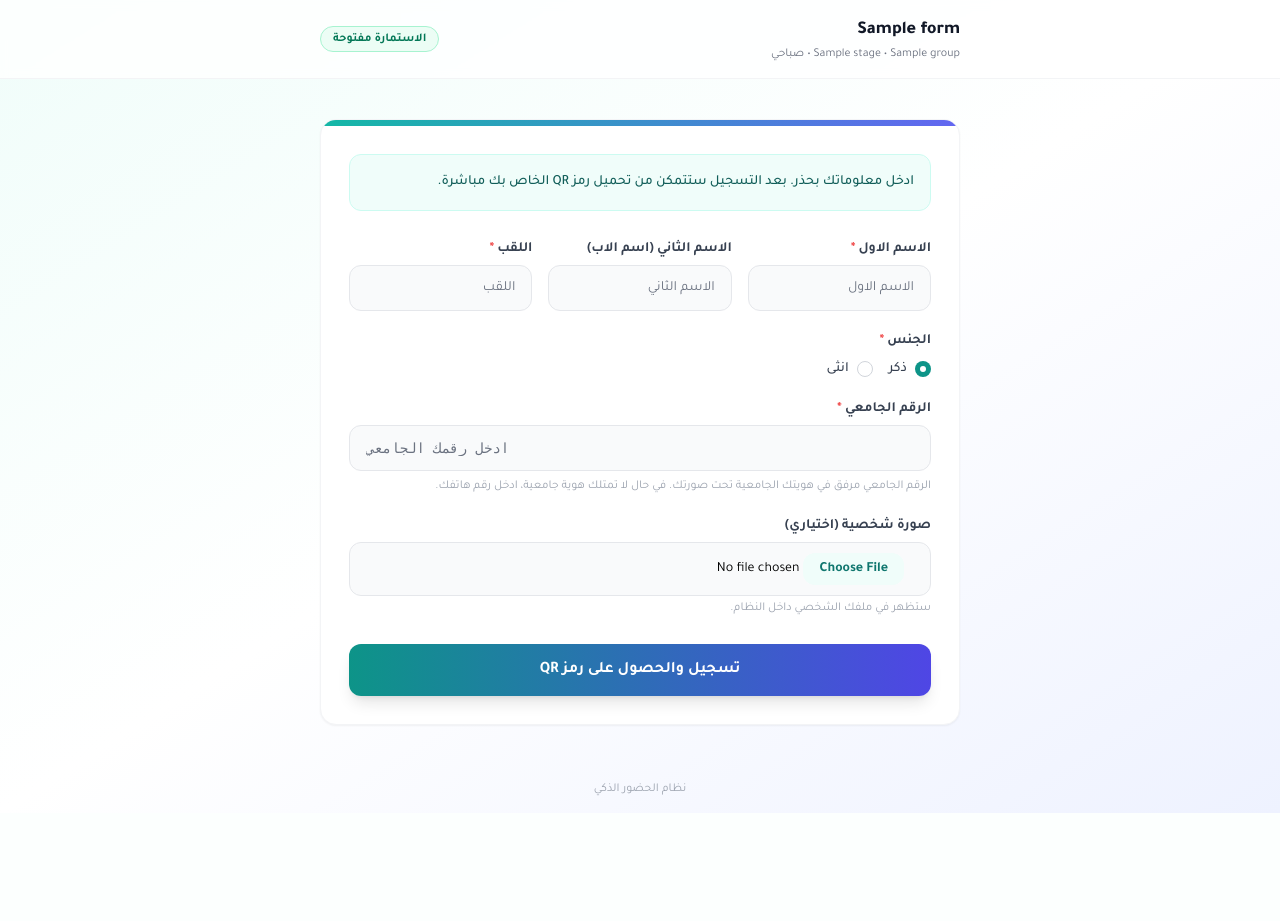
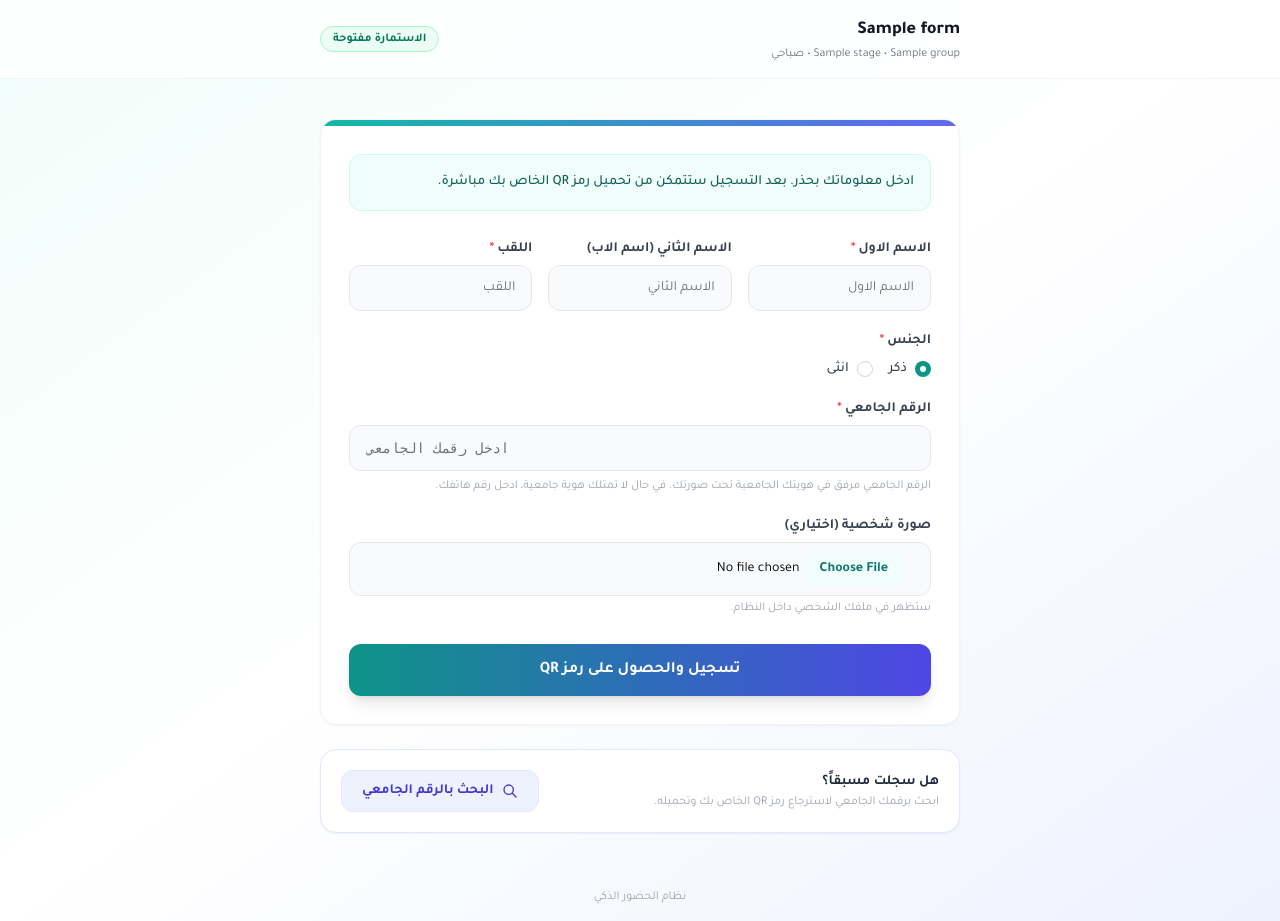
Before and after one commit to mustafaroot01/buxc, a Laravel app: a page that uses resources/views/app.blade.php in a window 1280 px wide. Before the commit the page ends 813 px from the top, so only its background shows below. Run offline with Laravel 12, Linux system fonts and the light colour scheme; tables that the repository leaves empty hold one stand-in row (values such as "Sample post"); style sheets or scripts are compiled from the project's sources; parts of the project's set-up code (start-up, migrations or seed data) failed here and were passed over; some libraries are stand-ins or nearby versions.

Commit message:
Enlarge QR to 320px and add search-by-ID banner to registration form page

```diff
--- a/resources/js/Pages/Registration/Show.vue
+++ b/resources/js/Pages/Registration/Show.vue
@@ -96,10 +96,10 @@ const downloadQr = () => {
                 <div class="bg-white rounded-2xl shadow-sm border border-gray-100 p-8 text-center">
                     <h3 class="text-base font-bold text-gray-800 mb-1">رمز QR الخاص بك</h3>
                     <p class="text-sm text-gray-400 mb-6">احتفظ بهذا الرمز. سيُستخدم لتسجيل حضورك في المحاضرات.</p>
-                    <div id="success-qr-code" class="inline-block bg-white p-4 rounded-2xl border border-gray-100 shadow-sm mb-6">
+                    <div id="success-qr-code" class="inline-block bg-white p-5 rounded-2xl border border-gray-100 shadow-sm mb-6">
                         <QRCodeVue3
-                            :width="220"
-                            :height="220"
+                            :width="320"
+                            :height="320"
                             :value="submission.qr_payload"
                             :qrOptions="{ typeNumber: '0', mode: 'Byte', errorCorrectionLevel: 'Q' }"
                             :dotsOptions="{ type: 'rounded', color: '#111827' }"
@@ -113,7 +113,7 @@ const downloadQr = () => {
                             تحميل رمز QR
                         </button>
                     </div>
-                    <p class="text-xs text-gray-400 mt-4">يمكنك ايضا الرجوع لاسترجاع رمز QR لاحقاً من خلال رابط البحث بالرقم الجامعي.</p>
+                    <p class="text-xs text-gray-400 mt-4">يمكنك استرجاع رمز QR لاحقاً من خلال زر البحث ادناه.</p>
                 </div>
             </div>
 
@@ -201,6 +201,21 @@ const downloadQr = () => {
                 </div>
             </div>
 
+            <!-- Search by ID Banner (always visible) -->
+            <div class="mt-6 bg-white rounded-2xl shadow-sm border border-indigo-100 p-5 flex flex-col sm:flex-row items-center gap-4 justify-between">
+                <div>
+                    <p class="font-bold text-gray-800 text-sm">هل سجلت مسبقاً؟</p>
+                    <p class="text-xs text-gray-400 mt-0.5">ابحث برقمك الجامعي لاسترجاع رمز QR الخاص بك وتحميله.</p>
+                </div>
+                <a :href="route('registration.lookup')"
+                    class="flex-shrink-0 inline-flex items-center gap-2 px-5 py-2.5 text-sm font-bold text-indigo-700 bg-indigo-50 hover:bg-indigo-100 border border-indigo-100 rounded-xl transition-all">
+                    <svg class="w-4 h-4" fill="none" viewBox="0 0 24 24" stroke="currentColor">
+                        <path stroke-linecap="round" stroke-linejoin="round" stroke-width="2" d="M21 21l-6-6m2-5a7 7 0 11-14 0 7 7 0 0114 0z" />
+                    </svg>
+                    البحث بالرقم الجامعي
+                </a>
+            </div>
+
         </main>
 
         <footer class="py-4 text-center text-xs text-gray-400">
```
